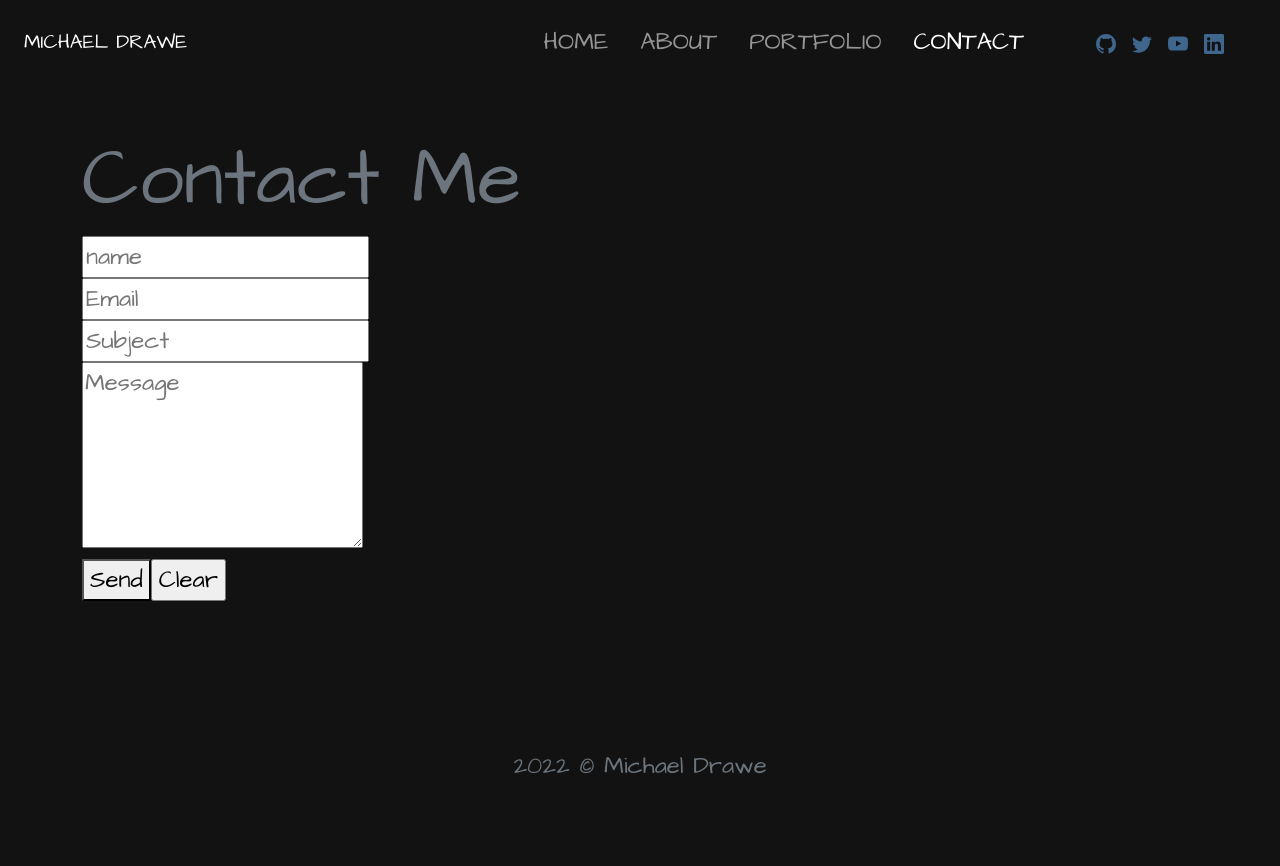
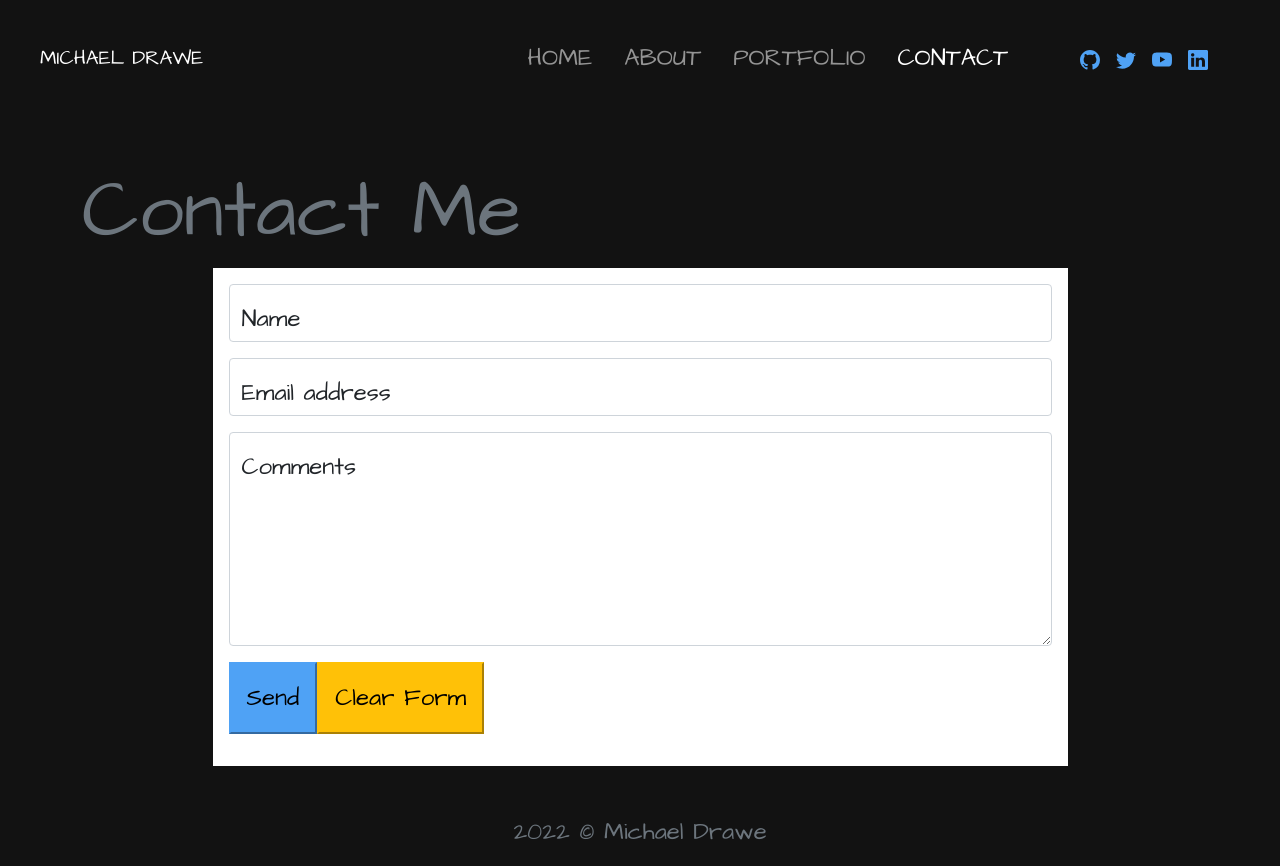
Before and after one commit to michaeldrawe/michaeldrawe, a Gatsby site: page /contact in a window 1280 px wide. Before the commit the page ends 800 px from the top, so only its background shows below. Built offline with nearby package versions, Linux system fonts and the light colour scheme; Gatsby itself is replaced by a stand-in of ours.

Commit message:
contact form styled

```diff
--- a/src/components/layout.js
+++ b/src/components/layout.js
@@ -1,9 +1,9 @@
-import * as React from "react"
-import PropTypes from "prop-types"
-import { useStaticQuery, graphql } from "gatsby"
+import * as React from 'react'
+import PropTypes from 'prop-types'
+import { useStaticQuery, graphql } from 'gatsby'
 
-import Navbar from "./navbar"
-import "./layout.scss"
+import Navbar from './navbar'
+import './layout.scss'
 
 const Layout = ({ children }) => {
   const data = useStaticQuery(graphql`
@@ -17,26 +17,27 @@ const Layout = ({ children }) => {
   `)
 
   return (
-    <div className="container-fluid ">
-      <Navbar siteTitle={data.site.siteMetadata?.title || `Title`} class="display-1"/>
-      <main className="site">
-        <main className="site-content">{children}</main>
+    <div className='container-fluid '>
+      <Navbar
+        siteTitle={data.site.siteMetadata?.title || `Title`}
+        class='display-1'
+      />
+      <main className='site'>
+        <main className='site-content'>{children}</main>
       </main>
-      <footer className="footer" >
-      <div className="row ">
-      <div className="col-md-12  text-center text-muted">
-              <p>2022 © Michael Drawe </p>
-
-            </div>
+      <footer className='footer'>
+        <div className='row '>
+          <div className='col-md-12  text-center text-muted'>
+            <p>2022 © Michael Drawe </p>
           </div>
-
-          </footer>
+        </div>
+      </footer>
     </div>
   )
 }
 
 Layout.propTypes = {
-  children: PropTypes.node.isRequired,
+  children: PropTypes.node.isRequired
 }
 
 export default Layout
--- a/src/components/layout.scss
+++ b/src/components/layout.scss
@@ -32,3 +32,10 @@ $headings-color: $primary;
 }
 $btn-padding-x: 5px;
 $btn-padding-x-lg:5px;
+
+.form-background {
+    color: $primary;
+}
+textarea.form-control {
+    min-height: calc(12.5em + 0.75rem + 2px);
+}
--- a/src/components/navbar.js
+++ b/src/components/navbar.js
@@ -12,7 +12,7 @@ const ExactNavLink = props => <Link getProps={isActive} {...props} />
 
 const Navbar = ({ siteTitle }) => {
   return (
-    <nav className='navbar navbar-expand-md navbar-dark'>
+    <nav className='navbar navbar-expand-sm navbar-dark p-3'>
       <div className='container-fluid'>
         <Link to='/' className='navbar-brand  text-uppercase' href='#'>
           {siteTitle}
@@ -53,7 +53,7 @@ const Navbar = ({ siteTitle }) => {
                     xmlns='http://www.w3.org/2000/svg'
                     width='20'
                     height='20'
-                    fill='#3f668d'
+                    fill='#4fa2f5'
                     class='bi bi-github '
                     viewBox='0 0 16 16'
                   >
@@ -66,7 +66,7 @@ const Navbar = ({ siteTitle }) => {
                     xmlns='http://www.w3.org/2000/svg'
                     width='20'
                     height='20'
-                    fill='#3f668d'
+                    fill='#4fa2f5'
                     class='bi bi-twitter'
                     viewBox='0 0 16 16'
                   >
@@ -79,7 +79,7 @@ const Navbar = ({ siteTitle }) => {
                     xmlns='http://www.w3.org/2000/svg'
                     width='20'
                     height='20'
-                    fill='#3f668d'
+                    fill='#4fa2f5'
                     class='bi bi-youtube'
                     viewBox='0 0 16 16'
                   >
@@ -95,7 +95,7 @@ const Navbar = ({ siteTitle }) => {
                     xmlns='http://www.w3.org/2000/svg'
                     width='20'
                     height='20'
-                    fill='#3f668d'
+                    fill='#4fa2f5'
                     class='bi bi-linkedin'
                     viewBox='0 0 16 16'
                   >
--- a/src/pages/contact.js
+++ b/src/pages/contact.js
@@ -1,5 +1,4 @@
 import * as React from 'react'
-
 
 import Layout from '../components/layout'
 import Seo from '../components/seo'
@@ -9,29 +8,51 @@ const ContactPage = () => (
     <Seo title='Contact Page' />
     <div className='container  my-5'>
       <h3 className='display-1 text-muted'>Contact Me</h3>
-      <div className="row"><div className="col"><form method="post" action="https://getform.io/f/790613a8-f44e-4e84-9496-aa908a8d59d3">
-  <div className="row">
-    <div className="col"><input type="text" name="name" id="name" placeholder="name"/></div>
-    </div>
-  <div className="row">
-  <div className="col">
-    <input type="email" name="email" id="email" placeholder="Email"/>
-  </div>
-  </div>
-  <div className="row">
-  <div className="col">
-    <input type="text" name="subject" id="subject" placeholder="Subject"/>
-  </div>
-  </div>
-  <div className="row">
-  <div className="col">
-    <textarea name="message" id="message" rows="5" placeholder="Message"/>
-  </div>
-  </div>
-  <div className="row"><div className="col"><button type="submit">Send</button>
-  <input type="reset" value="Clear" /></div></div>
+      <div className='row justify-content-center'>
+        <div className='col-xl-4 col-md-12 p-3 bg-white w-75'>
+          <form
+            method='post'
+            action='https://getform.io/f/f9f1426f-d534-46da-93b5-ed96a2b124f0'
+          >
+            <div class='form-floating mb-3  justify-content-center'>
+              <input
+                type='text'
+                name='name'
+                class='form-control'
+                id='floatingNameInput'
+                placeholder='Name'
+              />
+              <label for='floatingNameInput'>Name</label>
+            </div>
+            <div class='form-floating mb-3 '>
+              <input
+                type='email'
+                name='email'
+                class='form-control'
+                id='floatingEmailInput'
+                placeholder='name@example.com'
+              />
+              <label for='floatingEmailInput'>Email address</label>
+            </div>
+            <div class='form-floating mb-3 '>
+              <textarea
+                class='form-control form-text-area'
+                name='message'
+                id='exampleFormControlTextarea1'
+                placeholder='Type your message here'
 
-</form></div></div>
+              ></textarea>
+              <label for='floatingTextarea'>Comments</label>
+            </div>
+            <div class='mb-3 w-75'>
+              <button className='btn-primary p-3' type='submit'>
+                Send
+              </button>
+              <button  className='btn-warning p-3 ' type='reset'>Clear Form</button>
+            </div>
+          </form>
+        </div>
+      </div>
     </div>
   </Layout>
 )
```
Also changed, not shown: src/pages/index.js (+22 -13 lines).
